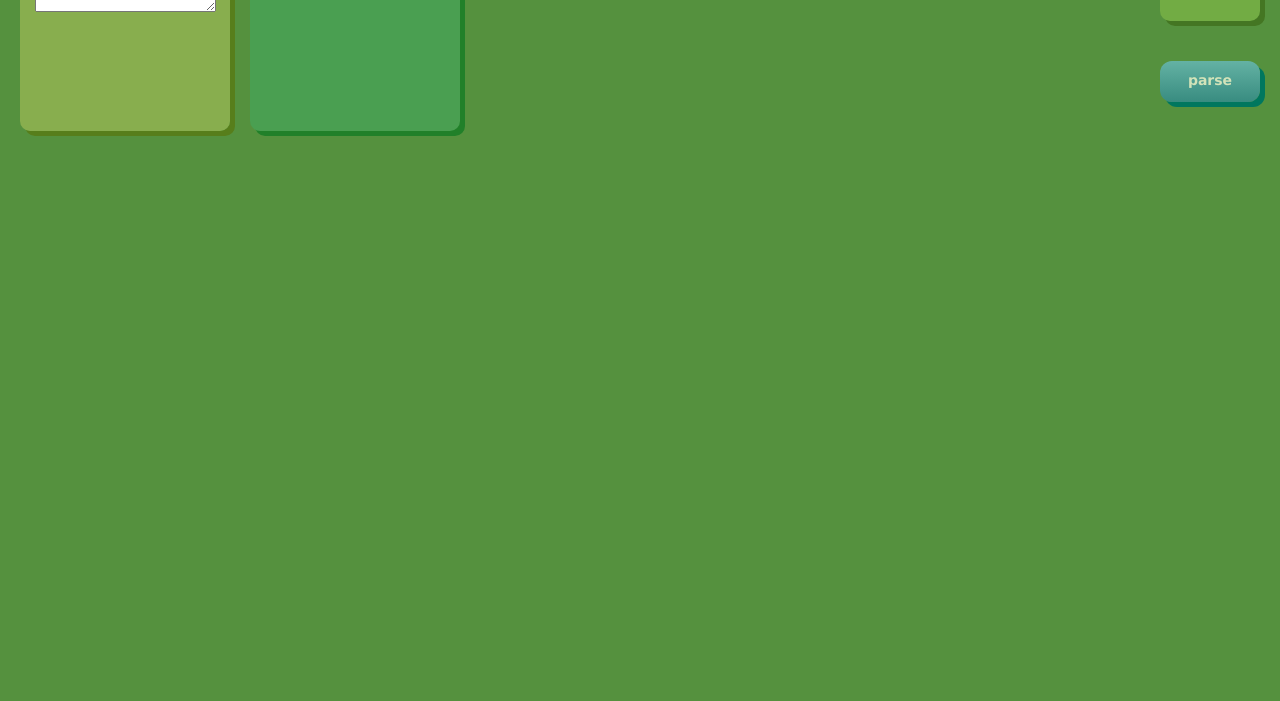
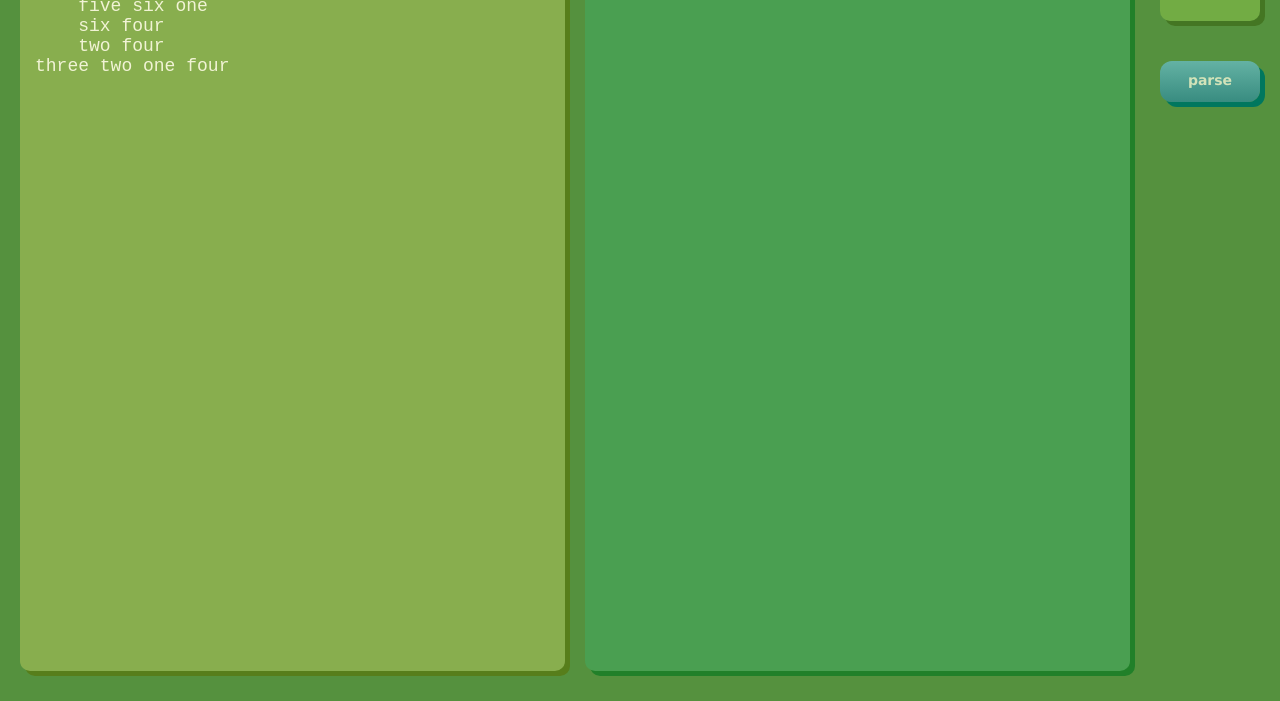
Before and after one commit to xzzulz/spectrum, a plain HTML site: page index.html in a window 1280 px wide. Shown: the part 99-800 px from the top of the page. Drawn offline with Linux system fonts and the light colour scheme.

Commit message:
updated visualization index.html

```diff
--- a/index.html
+++ b/index.html
@@ -19,6 +19,7 @@
 	<script type="text/javascript" src="ink/o_line.js"></script>
 	<script type="text/javascript" src="ink/o_bit.js"></script>
 	<script type="text/javascript" src="ink/leaves.js"></script>
+	<script type="text/javascript" src="ink/edit.js"></script>
 	<script type="text/javascript" src="ink/ini.js"></script>
 
 
@@ -34,14 +35,13 @@
 	<div id="parse_button">parse</div>
 
 
-	<div id="ink_box">
-		<textarea id="txa_source" spellcheck='false'></textarea>
+	<div id="panel_box">
+		<div id="ink_box" contenteditable="true" spellcheck='false'></div>
+
+		<div id="bits_box"></div>
 	</div>
 
 
-	<div id="bits_box">
-
-	</div>
 
 
 
```
